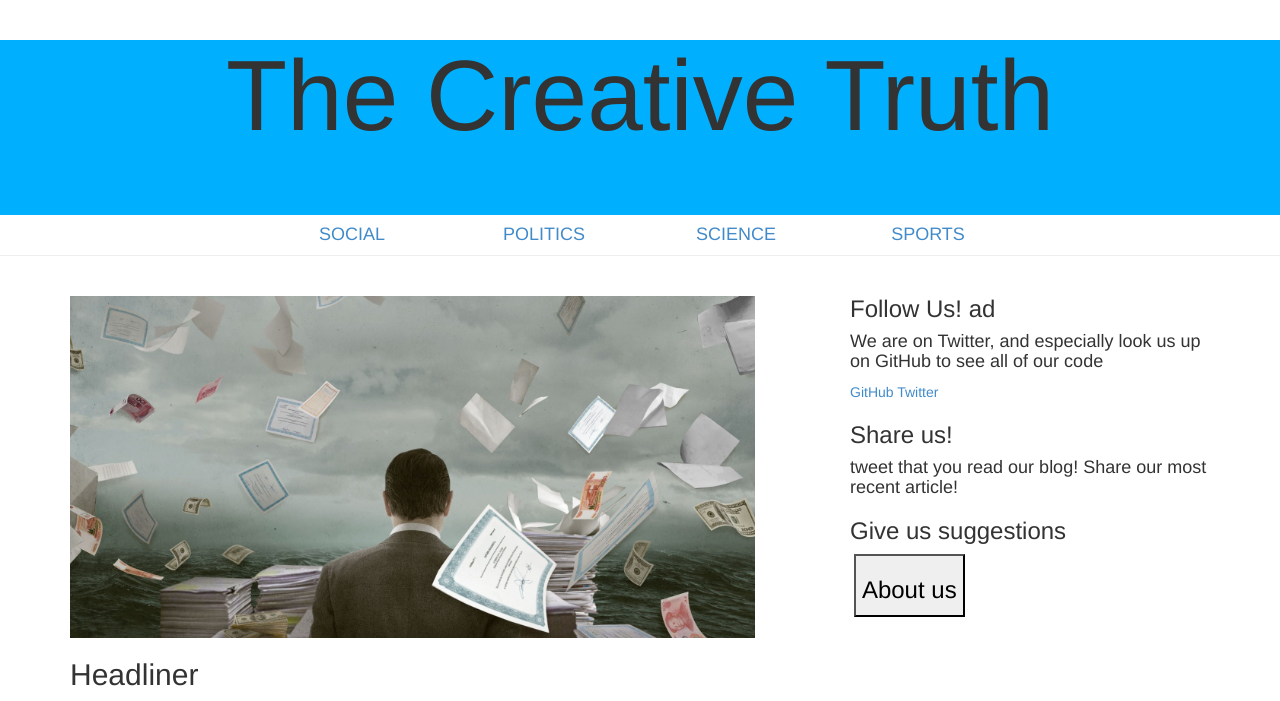
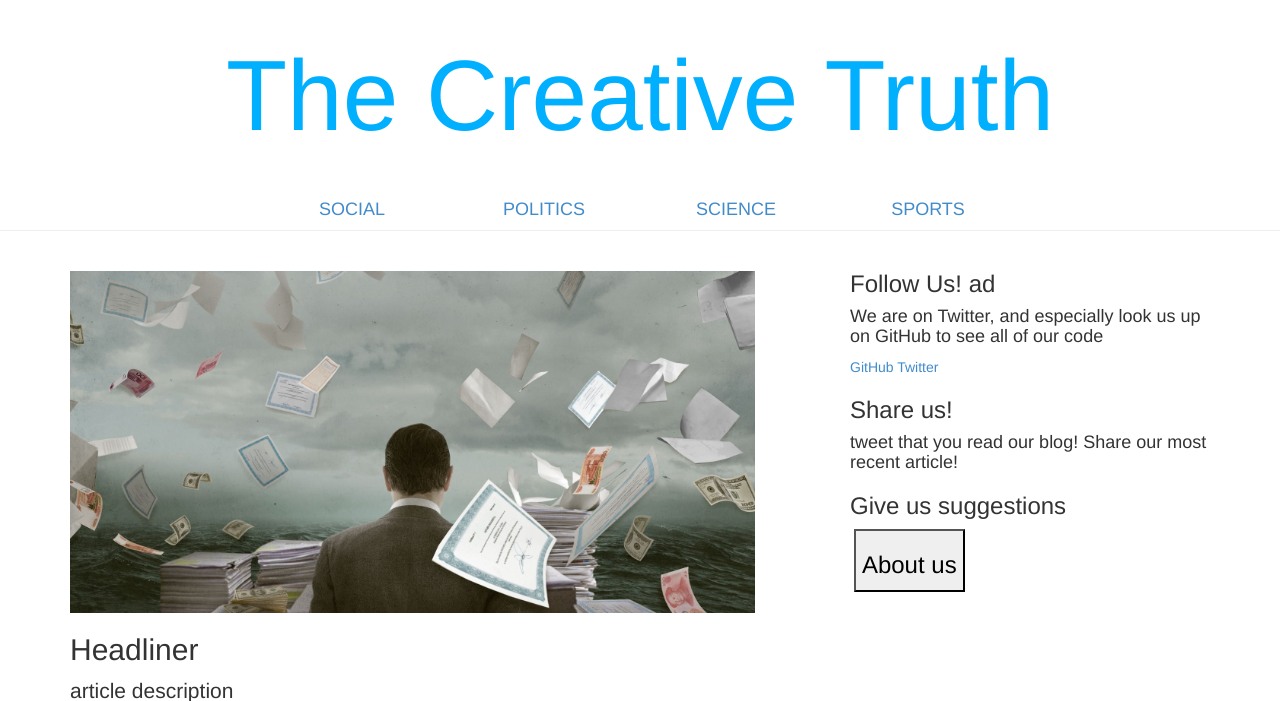
Before and after one commit to carterfawson/TheCreativeTruth, a Django app: template templates/index.html in a window 1280 px wide. Shown: the top 701 px of the page. Run offline with Django 3.2, Linux system fonts and the light colour scheme; the template is opened without the code that fills it, so the values that code supplies are empty; some libraries are stand-ins or nearby versions.

Commit message:
WIP header

```diff
--- a/static/blog/css/index.css
+++ b/static/blog/css/index.css
@@ -6,10 +6,9 @@
     /**background-image: url('/static/blog/images/header.jpeg');
     background-position: center bottom;
     background-size: cover; **/
-    height: 175px;
-    background-color: #00b0ff;
+    height: 150px;
+    color: #00b0ff;
     text-align: center;
-    vertical-align: middle;
 }
 
 .imghead > h1 {
```
